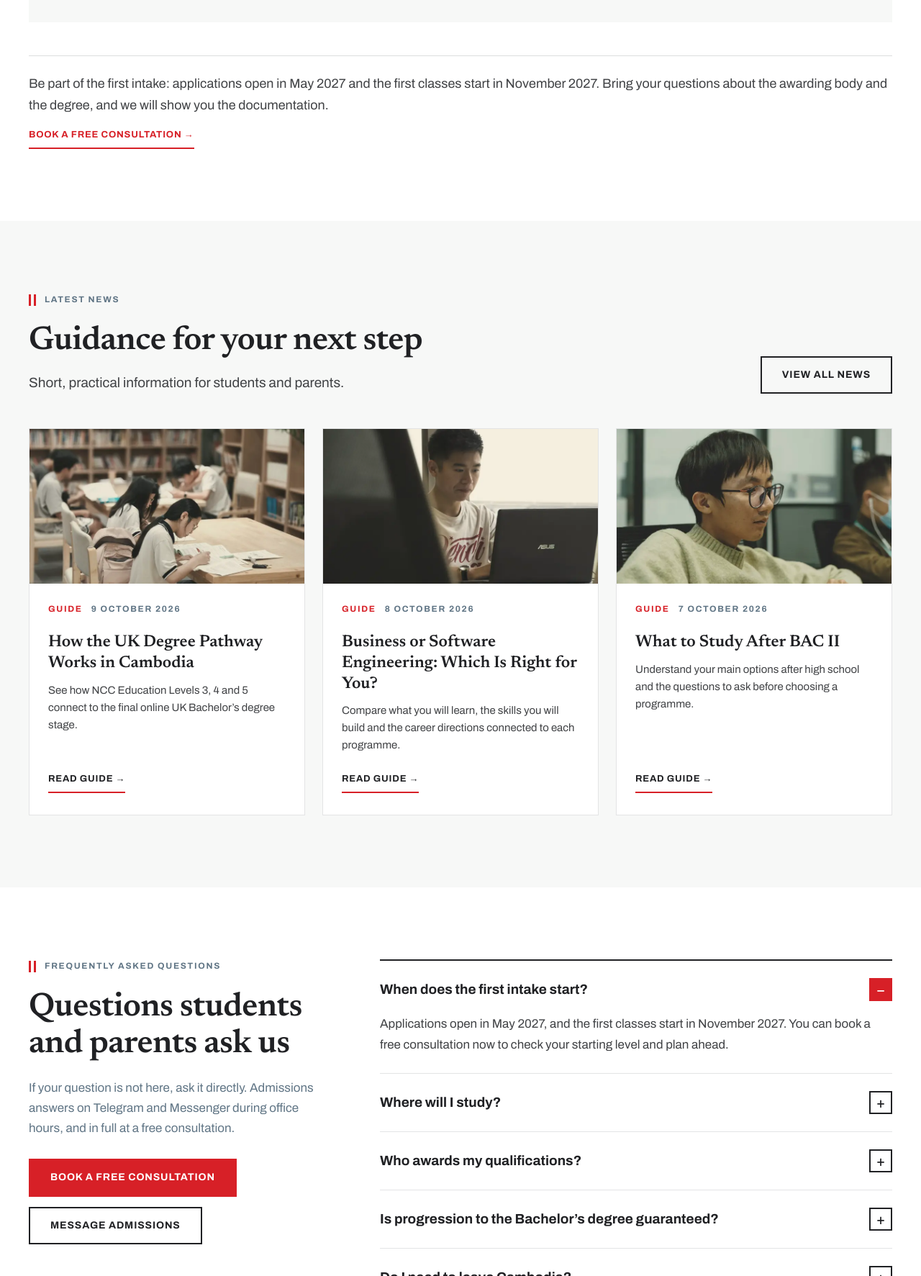
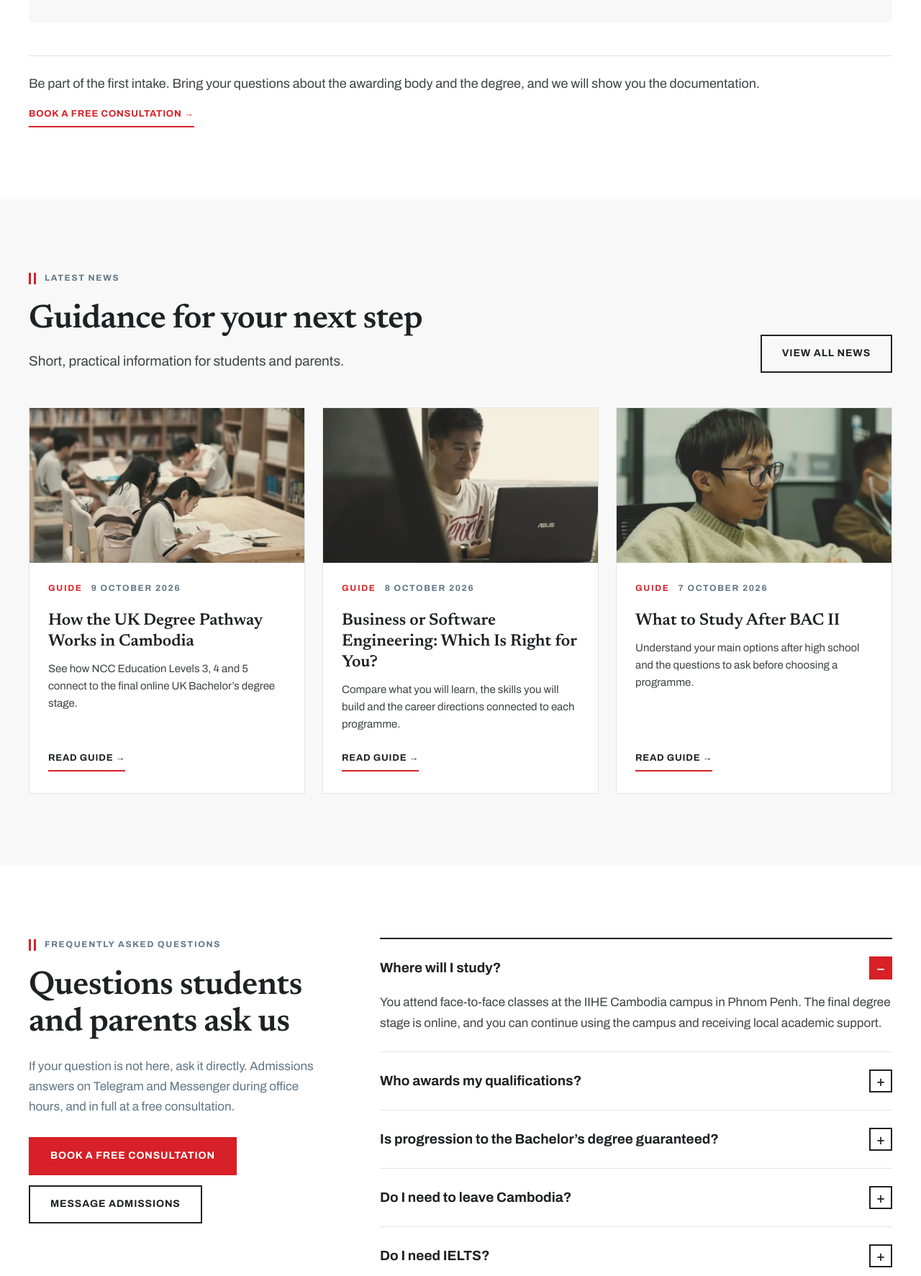
Before and after one commit to iihec/iihe-website, an Eleventy site: page src/index.njk in a window 1280 px wide. Shown: the part 8425-10198 px from the top of the page at 72% size. Built offline with nearby package versions, Linux system fonts and the light colour scheme; Eleventy itself is replaced by a stand-in of ours; files that its build step writes are made by us from their sources.

Commit message:
Remove first intake dates for now
Co-Authored-By: Claude Opus 5.5 <noreply@anthropic.com>

```diff
--- a/src/_data/faqs.json
+++ b/src/_data/faqs.json
@@ -1,8 +1,4 @@
 [
-  {
-    "q": "When does the first intake start?",
-    "a": "Applications open in May 2027, and the first classes start in November 2027. You can book a free consultation now to check your starting level and plan ahead."
-  },
   {
     "q": "Where will I study?",
     "a": "You attend face-to-face classes at the IIHE Cambodia campus in Phnom Penh. The final degree stage is online, and you can continue using the campus and receiving local academic support."
--- a/src/about.njk
+++ b/src/about.njk
@@ -13,7 +13,6 @@ description: IIHE Cambodia was established by IT Academy STEP Institute to deliv
       <p class="eyebrow">About IIHE Cambodia</p>
       <h1 class="h1">Bringing UK degrees to students in Cambodia</h1>
       <p class="lead">The International Institute of Higher Education (IIHE) Cambodia was established by IT Academy STEP Institute to deliver British qualifications in business and computing in Cambodia, in partnership with NCC Education.</p>
-      <p class="lead">Applications for our first intake open in May 2027, and the first classes start in November 2027.</p>
       <div class="btn-row">
         <a class="btn btn-primary" href="/book-a-consultation/?meeting=campus">Book a campus visit</a>
         <a class="btn btn-secondary" href="/book-a-consultation/">Meet admissions</a>
--- a/src/index.njk
+++ b/src/index.njk
@@ -219,7 +219,7 @@ hideCta: false
       </div>
     </div>
     <div class="prompt-row">
-      <span>Be part of the first intake: applications open in May 2027 and the first classes start in November 2027. Bring your questions about the awarding body and the degree, and we will show you the documentation.</span>
+      <span>Be part of the first intake. Bring your questions about the awarding body and the degree, and we will show you the documentation.</span>
       <a class="text-link is-red" href="#consultation">Book a free consultation →</a>
     </div>
   </div>
```
